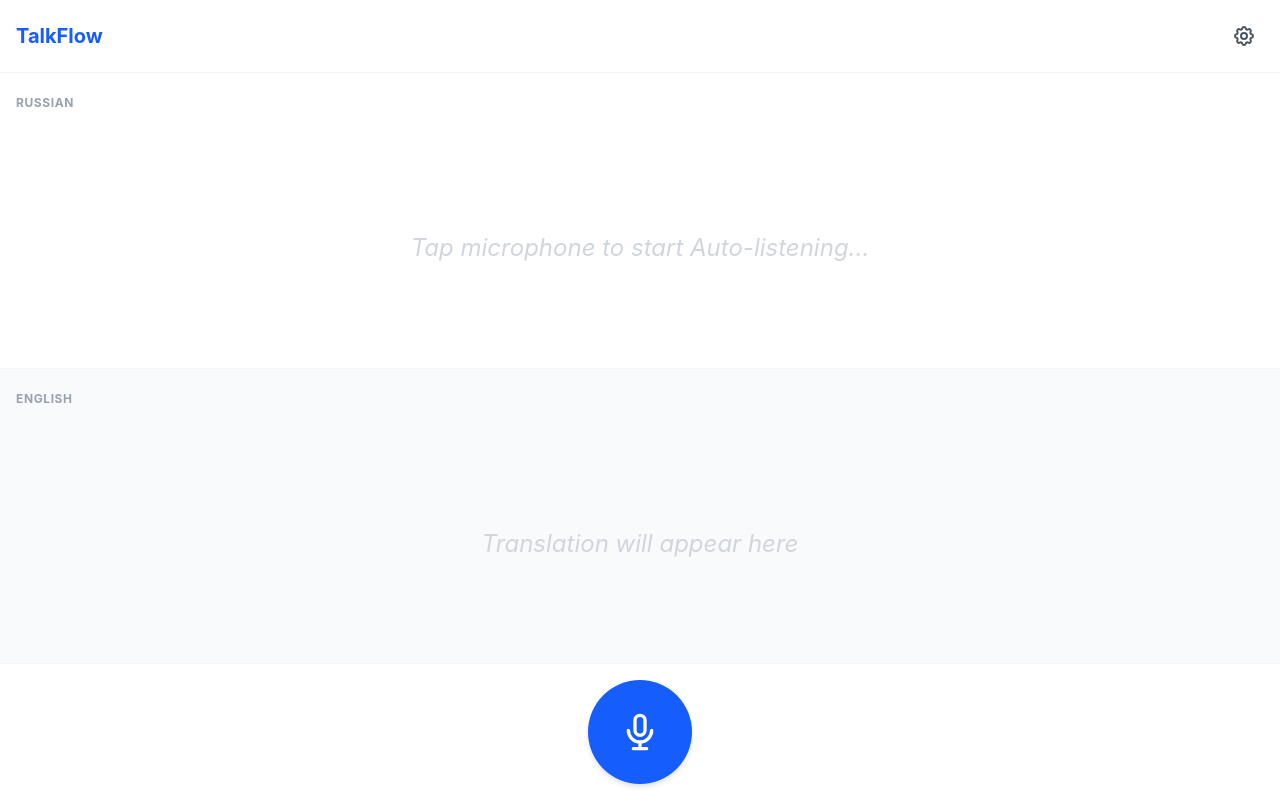
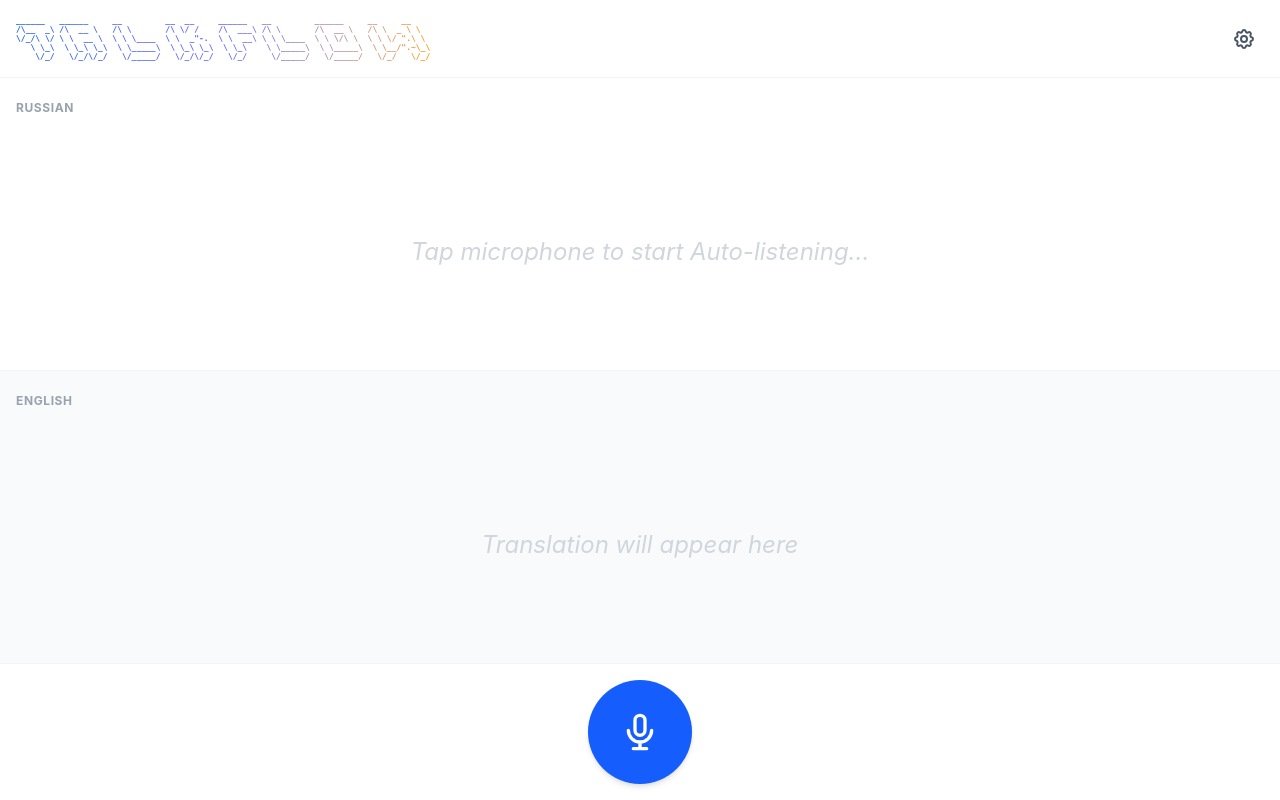
Before and after one commit to efimovnikita/TalkFlow, a React (Vite) app: page / in a window 1280 px wide. Built offline with nearby package versions, Linux system fonts and the light colour scheme.

Commit message:
Replace TalkFlow text header with ASCII logo

```diff
--- a/src/App.tsx
+++ b/src/App.tsx
@@ -229,7 +229,16 @@ function App() {
     <div className="h-screen bg-gray-100 dark:bg-gray-950 text-gray-800 dark:text-gray-200 flex flex-col overflow-hidden transition-colors duration-300">
       {/* Header */}
       <header className="bg-white dark:bg-gray-900 border-b border-gray-100 dark:border-gray-800/80 shadow-sm p-2 md:p-4 flex justify-between items-center z-10 relative">
-        <h1 className="text-lg md:text-xl font-bold text-blue-600 dark:text-blue-500">TalkFlow</h1>
+        <div className="flex flex-col">
+          <h1 className="sr-only">TalkFlow</h1>
+          <pre className="font-mono text-[3px] sm:text-[4px] md:text-[5.5px] lg:text-[7px] xl:text-[8px] leading-[3.5px] sm:leading-[5px] md:leading-[6.5px] lg:leading-[8px] xl:leading-[9px] bg-gradient-to-r from-blue-600 via-indigo-500 to-amber-500 dark:from-blue-400 dark:via-indigo-400 dark:to-amber-400 bg-clip-text text-transparent font-bold select-none whitespace-pre overflow-hidden">
+{`______   ______     __         __  __     ______   __         ______     __     __
+/\\__  _\\ /\\  __ \\   /\\ \\       /\\ \\/ /    /\\  ___\\ /\\ \\       /\\  __ \\   /\\ \\  _ \\ \\
+\\/_/\\ \\/ \\ \\  __ \\  \\ \\ \\____  \\ \\  _"-.  \\ \\  __\\ \\ \\ \\____  \\ \\ \\/\\ \\  \\ \\ \\/ ".\\ \\
+   \\ \\_\\  \\ \\_\\ \\_\\  \\ \\_____\\  \\ \\_\\ \\_\\  \\ \\_\\    \\ \\_____\\  \\ \\_____\\  \\ \\__/".~\\_\\
+    \\/_/   \\/_/\\/_/   \\/_____/   \\/_/\\/_/   \\/_/     \\/_____/   \\/_____/   \\/_/   \\/_/`}
+          </pre>
+        </div>
         <div className="flex items-center gap-2">
           <button
             onClick={() => setIsSettingsOpen(true)}
```
